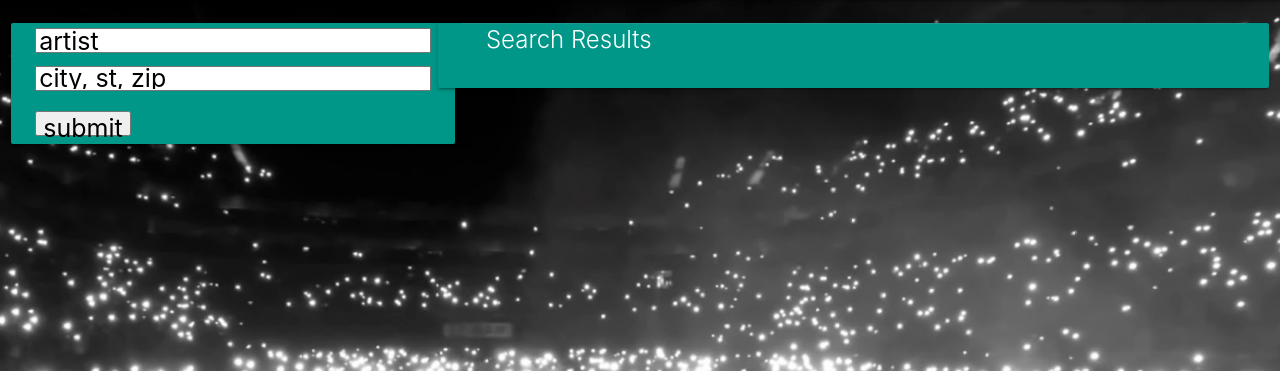
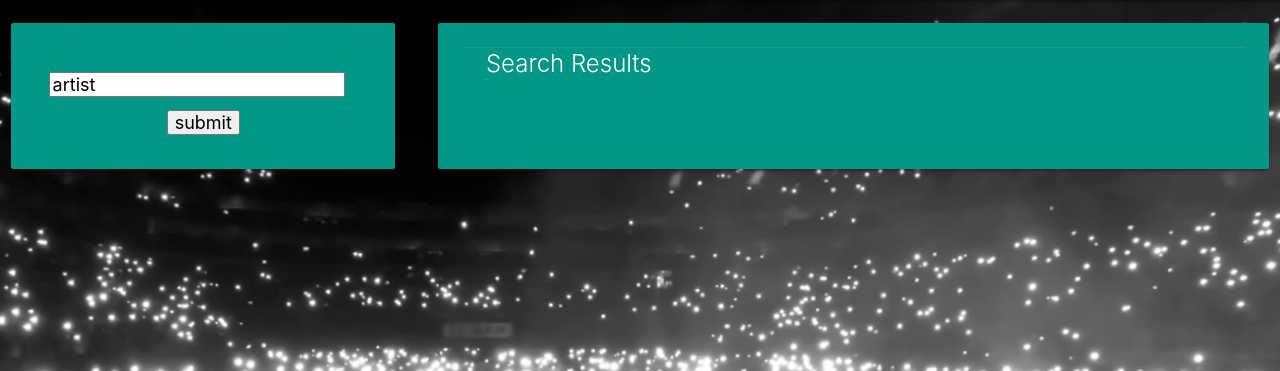
Before and after one commit to guliver109/its-your-night.github.io, a PHP site: page / in a window 1280 px wide. Shown: the part 64-435 px from the top of the page. Run offline with PHP 8.4, Linux system fonts and the light colour scheme; some libraries are stand-ins or nearby versions; some web fonts are replaced.

Commit message:
style_index.html_page1

```diff
--- a/assets/css/style.css
+++ b/assets/css/style.css
@@ -29,7 +29,8 @@ body {
 }
 
 #left-card {
-    height: 121.5px;
+    height: 146px;
+    padding-top: 25px;
 }
 
 #navTop {
@@ -49,7 +50,7 @@ body {
 }
 
 .card-content {
-    padding: 0px 24px 24px 24px !important;
+    padding: 24px 24px 24px 24px !important;
 }
 
 #right-column {
@@ -60,10 +61,6 @@ body {
     height: 25px;
 }
 
-#location-input {
-    height: 25px;
-}
-
 #search-btn {
     margin-top: 13px;
     height: 25px;
@@ -71,10 +68,15 @@ body {
 
 .input-field {
     width: 30% !important;
+    margin-top: 15px;
+}
+
+#search-field {
     display: flex;
-    justify-content: center;
-    flex-flow: column wrap;
+    justify-content: space-evenly;
+    flex-flow: row wrap;
     align-items: flex-end;
+    font-size: 18px;
 }
 
 form {
--- a/index.html
+++ b/index.html
@@ -54,12 +54,11 @@
           <div class="input-field">
             <div class="card teal" id="left-card">
               <div class="card-content white-text">
-              <div id="input-field">
-                <input id="artist-input" type="artist search" required value="artist">
-                <input id="location-input" type="location search" value="city, st, zip"><br/>
-                <i class="material-icons"></i>
-                <button id="search-btn">submit</button>
-              </div>
+                <div id="search-field">
+                  <input id="artist-input" type="artist search" required value="artist">
+                  <i class="material-icons"></i>
+                  <button id="search-btn">submit</button>
+                </div>
               </div>
             </div>
           </div>
@@ -67,15 +66,18 @@
 
       </div>
       <div class="col s8 m8" id="right-column">
-        <div class="card teal">
+        <div id="right-card" class="card teal">
           <div class="card-content white-text">
-            <div class="search results" id="content-display">
+            <div class="search-results" id="content-display">
+              <div class="card-action"><span class="card-title">Search Results</span></div>
+            </div>
+            <label class="dropdown-disp">Select City</label>
+            <select id="dropdown1" class="browser-default dropdown-disp"></select><br />
+            <option class="dropdown-disp" value="pick a city" selected>City, Country</option>
+            </select>
+            <div class="row" id="content-display">
 
-            <div class="card-action"><span class="card-title">Search Results</span></div>
             </div>
-
-
-
           </div>
         </div>
       </div>
@@ -83,17 +85,7 @@
     </div>
 
 
-    <!----------------------------- BUTTONS FOR TOP OF PAGE ------------------------------------ -->
 
-    <!-- <button class="btn waves-effect waves-light" type="Artist Search" name="action">Artist Search
-              </button>
-
-              <a class="waves-effect waves-light btn">Artist Name</a>
-              <a class="waves-effect waves-light btn"><i class="material-icons left">City State Zip</i></a>
-              <a class="waves-effect waves-light btn"><i class="material-icons right">cloud</i>City, State Zip</a>
-
-     -->
-    <!-- Page Content goes here -->
   </div>
 
 
```
